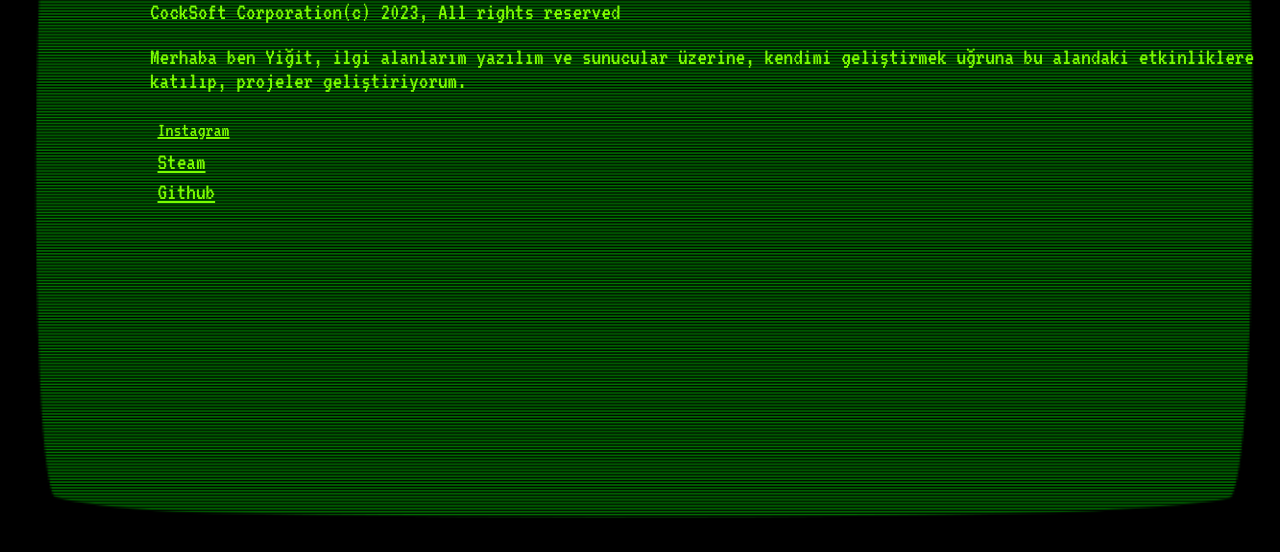
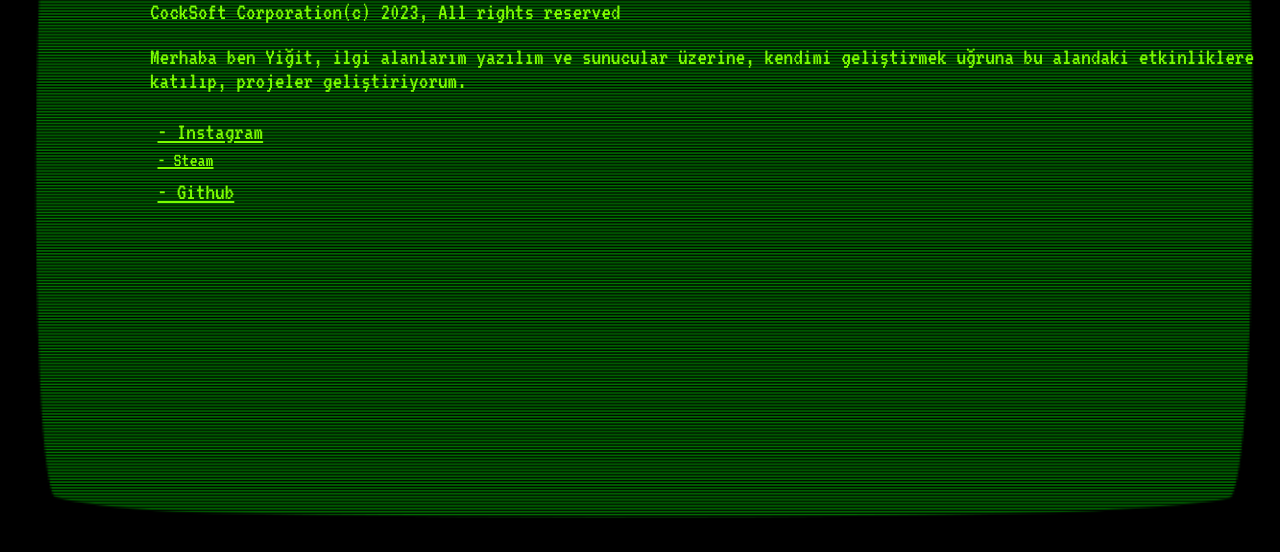
Before and after one commit to cocktaildevp/cocktaildevp.github.io, a plain HTML site: page index.html in a window 1280 px wide. Shown: the part 248-800 px from the top of the page. Drawn offline with Linux system fonts and the light colour scheme.

Commit message:
Fix HTML structure and update button links

```diff
--- a/index.html
+++ b/index.html
@@ -118,8 +118,9 @@
        <p3>CockSoft Corporation(c) 2023, All rights reserved</p3>
 	   <p4>Merhaba ben Yiğit, ilgi alanlarım yazılım ve sunucular üzerine, kendimi geliştirmek uğruna bu alandaki etkinliklere katılıp, projeler geliştiriyorum.</p4>
     </div>
-        <button><a href="https://www.instagram.com/yigitozdw/" class="button">Instagram</button></a>
-		<button1><a href="https://steamcommunity.com/id/cocktaildev/" class="button1">Steam</button1></a>
-		<button2><a href="https://github.com/cocktaildevp" class="button2">Github</button2></a>
+		<button><a href="https://steamcommunity.com/id/cocktaildev/" class="button1"> - Steam</button></a>
+		<button1><a href="https://github.com/cocktaildevp" class="button2"> - Github</button1></a>
+        <button2><a href="https://www.instagram.com/yigitozdd/" class="button"> - Instagram</button2></a>
 </body>
+
 </html>
```
